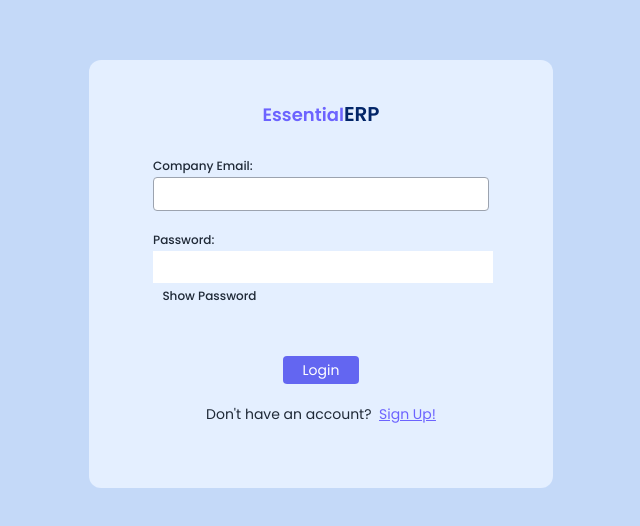
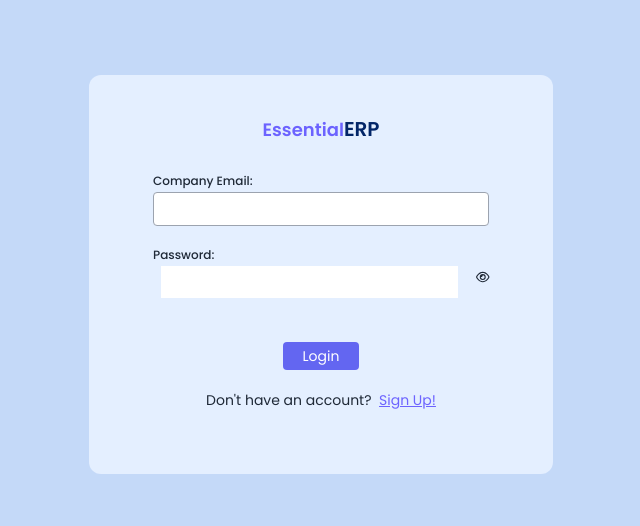
Before and after one commit to Cessation-Code/essentialerp-frontend, a Next.js app: page /login in a window 1280 px wide. Shown: the part 126-652 px from the top of the page, without its empty margins (319-959 px from the left). Built offline with nearby package versions, Linux system fonts and the light colour scheme.

Commit message:
all outstanding tasks done

```diff
--- a/pages/dashboard/finances/index.js
+++ b/pages/dashboard/finances/index.js
@@ -36,7 +36,7 @@ const Finance = () => {
     <div className="flex flex-col items-center justify-center">
       <h3 className="text-3xl font-bold my-4">Finances - Sales and Expenses</h3>
 
-      <div className="text-sm mb-4 breadcrumbs">
+      <div className="text-sm mb-2 breadcrumbs overflow-y-hidden">
         <ul className="flex">
           {/* <li>Finances</li> */}
           {activeTab === "expenses" && (
--- a/pages/dashboard/finances/report.js
+++ b/pages/dashboard/finances/report.js
@@ -84,7 +84,7 @@ const Report = () => {
   return (
     <div className="bg-slate-100 w-[90%] m-4 rounded-[20px] shadow-lg overflow-hidden h-full p-4">
       <h2 className="text-2xl font-bold text-center text-gray-800 pb-4">
-        Finances REPORT{" "}
+        Finances REPORT
       </h2>
       <div className="flex justify-center">{renderBarChart}</div>
     </div>
--- a/pages/login/index.js
+++ b/pages/login/index.js
@@ -4,6 +4,9 @@ import Link from "next/link";
 import UnauthenticatedLayout from "../../components/layouts/unauthenticated_layout/unauthenticated_layout";
 import LoadingSpinner from "../../components/loadingSpinner";
 import Logo from "../../components/logo";
+import { FontAwesomeIcon } from "@fortawesome/react-fontawesome";
+import { faEyeSlash } from "@fortawesome/free-solid-svg-icons";
+import { faEye } from "@fortawesome/free-regular-svg-icons";
 
 export default function LoginPage() {
   const [email, setEmail] = useState("");
@@ -94,18 +97,21 @@ export default function LoginPage() {
               <label htmlFor="password" className="text-xs font-medium mb-2">
                 Password:
               </label>
-              <div>
+              <div className="flex justify-between gap-2">
                 <label htmlFor="password"></label>
                 <input
-                  className="px-3 py-1"
+                  className="px-3 py-1 w-full"
                   type={showPassword ? "text" : "password"}
                   id="password"
                   value={password}
                   onChange={(event) => setPassword(event.target.value)}
                   required
+
                 />
                 <button type="button" className="text-xs font-medium mb-2" onClick={togglePasswordVisibility}>
-                  &nbsp;&nbsp;&nbsp;{showPassword ? "Hide " : "Show "} Password
+                  &nbsp;&nbsp;&nbsp;{showPassword ? <FontAwesomeIcon icon={faEyeSlash}/> : <FontAwesomeIcon icon={faEye}/> }
+
+
                 </button>
               </div>
             </div>
--- a/pages/signup/index.js
+++ b/pages/signup/index.js
@@ -155,7 +155,7 @@ export default function SignUpPage() {
                       Password:
                     </label>
                     <input
-                      type="password"
+                      type="text"
                       id="password"
                       className="w-full px-3 py-1 border border-gray-400 rounded h-7"
                       value={password}
@@ -172,7 +172,7 @@ export default function SignUpPage() {
                       Confirm Password:
                     </label>
                     <input
-                      type="password"
+                      type="text"
                       id="confirm_password"
                       className="w-full px-3 py-1 border border-gray-400 rounded h-7"
                       value={confirm_password}
```
